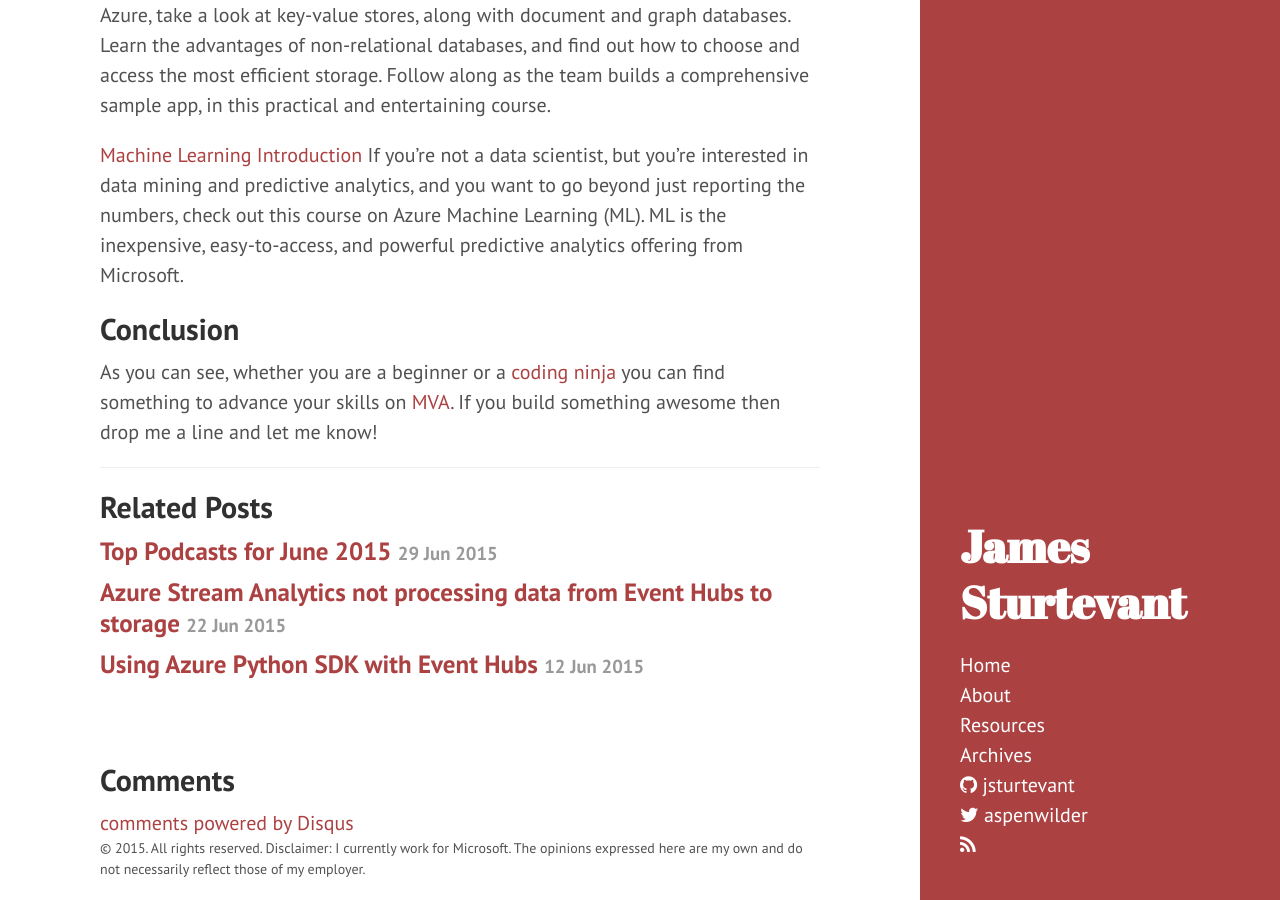
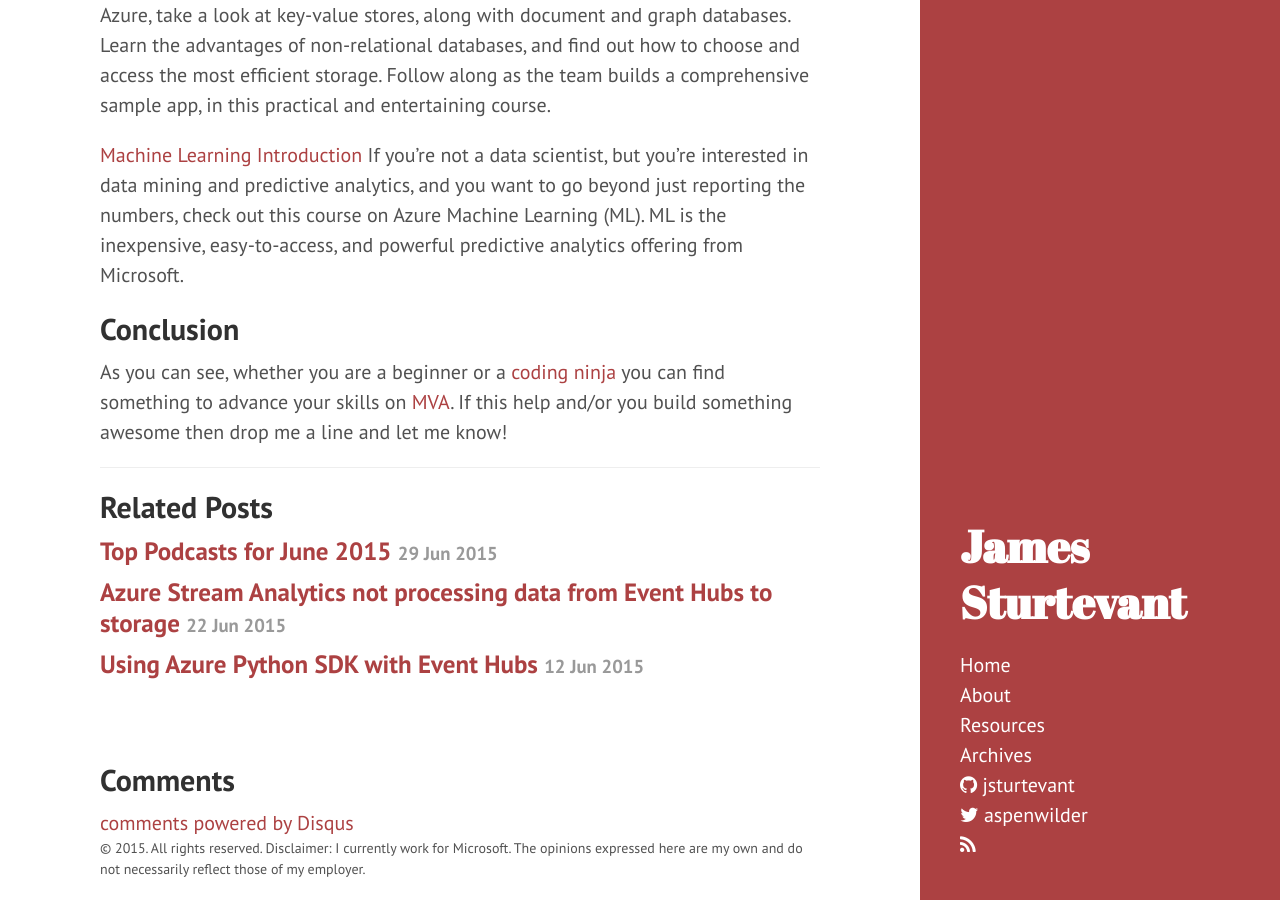
Before and after one commit to jsturtevant/jsturtevant.github.io, a Jekyll site: the page built from _posts/2015-07-10-getting-startup-with-building-your-own-aspnet-application.markdown, in a window 1280 px wide and 900 px high, scrolled down 2703 px. Built offline with Jekyll 4.4.1, drawn with Linux system fonts in a browser that asks for light colours; nearby versions of some CDN libraries; Markdown is read by kramdown in place of the engine named in the settings; comment, search, counter and statistics services are not loaded.

Commit message:
updated call to action

```diff
--- a/_posts/2015-07-10-getting-startup-with-building-your-own-aspnet-application.markdown
+++ b/_posts/2015-07-10-getting-startup-with-building-your-own-aspnet-application.markdown
@@ -60,4 +60,4 @@ In this first in a series of demo-rich explorations of data on Azure, take a loo
 If you're not a data scientist, but you're interested in data mining and predictive analytics, and you want to go beyond just reporting the numbers, check out this course on Azure Machine Learning (ML). ML is the inexpensive, easy-to-access, and powerful predictive analytics offering from Microsoft.
 
 ## Conclusion
-As you can see, whether you are a beginner or a [coding ninja](http://farm6.staticflickr.com/5173/5530553658_cf0a5dd64d.jpg) you can find something to advance your skills on [MVA](http://www.microsoftvirtualacademy.com/).  If you build something awesome then drop me a line and let me know!
+As you can see, whether you are a beginner or a [coding ninja](http://farm6.staticflickr.com/5173/5530553658_cf0a5dd64d.jpg) you can find something to advance your skills on [MVA](http://www.microsoftvirtualacademy.com/).  If this help and/or you build something awesome then drop me a line and let me know!
```
